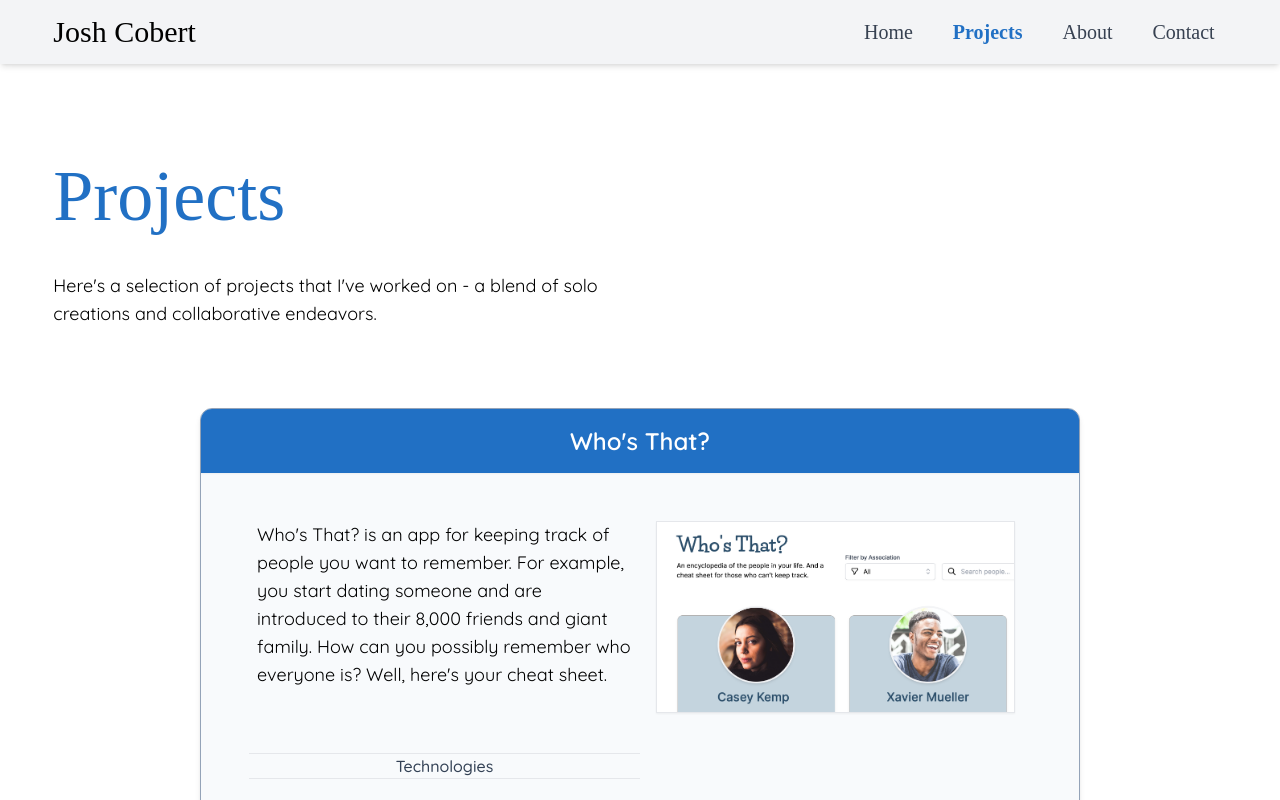
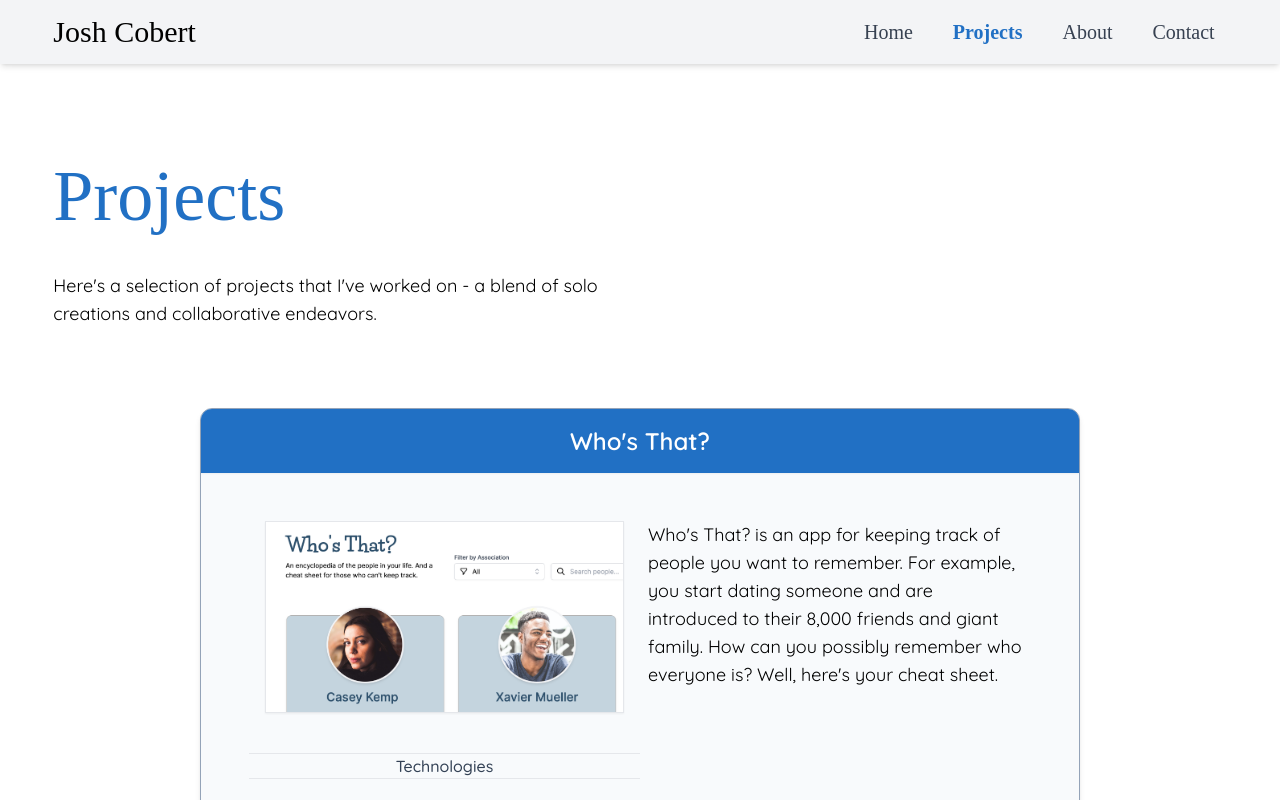
Before and after one commit to jcobert/josh-cobert, a React (Create React App) app: page /projects in a window 1280 px wide. Shown: the top 800 px of the page. Built offline with nearby package versions, Linux system fonts and the light colour scheme; a web font is replaced by a local one.

Commit message:
change large card img placement

```diff
--- a/src/components/Card.jsx
+++ b/src/components/Card.jsx
@@ -66,12 +66,12 @@ function CardFull(props) {
           <div className="grid grid-cols-1 gap-y-6 lg:grid-cols-2">
             {/* Description */}
             <p
-              className="text-md sm:text-lg lg:px-2"
+              className="lg:col-start-2 text-md sm:text-lg lg:px-2"
               dangerouslySetInnerHTML={{ __html: props.descriptionLong }}
             ></p>
             {/* Preview Image */}
             <div
-              className="h-36 lg:h-48 bg-cover border shadow-sm w-full lg:w-11/12 mx-auto"
+              className="lg:col-start-1 lg:row-start-1 h-36 lg:h-48 bg-cover border shadow-sm w-full lg:w-11/12 mx-auto"
               style={{ backgroundImage: `url(${props.img})` }}
             ></div>
           </div>
```
